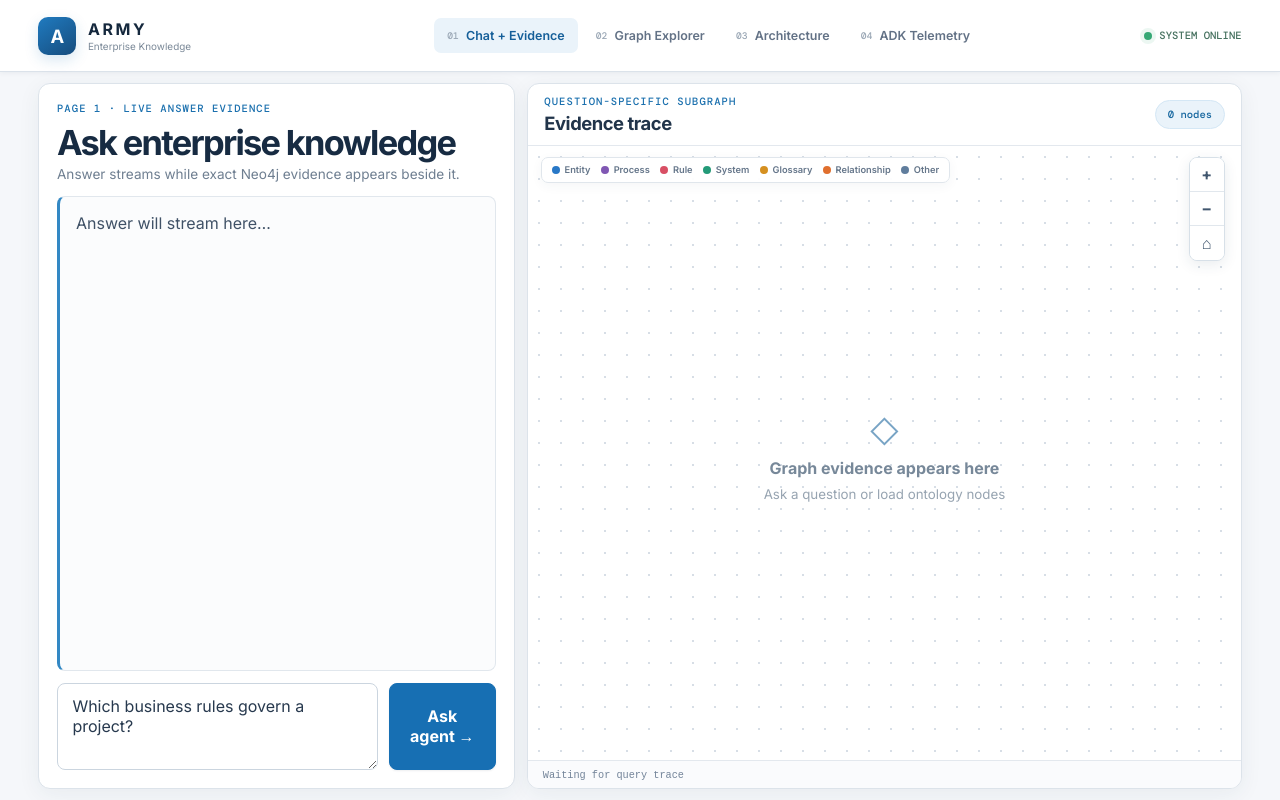
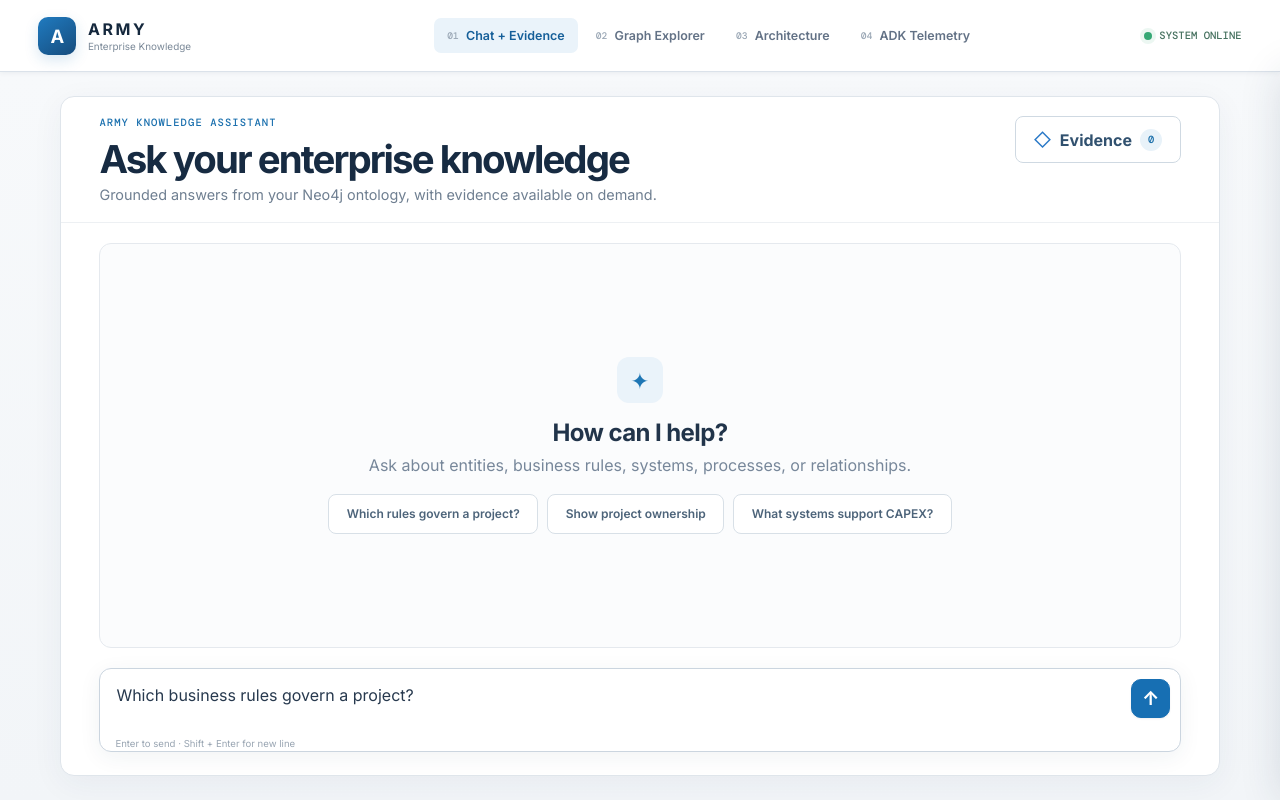
Before and after one commit to biswajitNanda223/may-the-knowledge-be-with-you, a React (Vite) app in the folder apps/web/: page / in a window 1280 px wide. Built offline with nearby package versions, Linux system fonts and the light colour scheme; no server answers.

Commit message:
feat(web): focus chat and graph exploration

```diff
--- a/apps/web/src/pages/ChatPage.tsx
+++ b/apps/web/src/pages/ChatPage.tsx
@@ -1,19 +1,60 @@
-import { FormEvent, useState } from 'react';
+import { type FormEvent, useState } from 'react';
 import { API } from '../api';
 import { GraphCanvas } from '../components/GraphCanvas';
 import type { GraphEdge, GraphNode } from '../types';
+
 export function ChatPage() {
-  const [question, setQuestion] = useState('Which business rules govern a project?'); const [answer, setAnswer] = useState(''); const [nodes, setNodes] = useState<GraphNode[]>([]); const [edges, setEdges] = useState<GraphEdge[]>([]); const [busy, setBusy] = useState(false); const [trace, setTrace] = useState('');
-  async function submit(e: FormEvent) {
-    e.preventDefault(); setAnswer(''); setBusy(true);
+  const [question, setQuestion] = useState('Which business rules govern a project?');
+  const [answer, setAnswer] = useState('');
+  const [nodes, setNodes] = useState<GraphNode[]>([]);
+  const [edges, setEdges] = useState<GraphEdge[]>([]);
+  const [busy, setBusy] = useState(false);
+  const [trace, setTrace] = useState('');
+  const [evidenceOpen, setEvidenceOpen] = useState(false);
+
+  async function submit(event: FormEvent) {
+    event.preventDefault();
+    if (!question.trim() || busy) return;
+    setAnswer(''); setBusy(true); setNodes([]); setEdges([]); setTrace('');
     try {
       const response = await fetch(`${API}/v1/chat`, { method: 'POST', headers: { 'content-type': 'application/json' }, body: JSON.stringify({ question }) });
       if (!response.ok || !response.body) throw new Error(`Chat failed: ${response.status}`);
       const reader = response.body.getReader(); const decoder = new TextDecoder(); let buffer = '';
-      while (true) { const { value, done } = await reader.read(); if (done) break; buffer += decoder.decode(value, { stream: true }); const frames = buffer.split('\n\n'); buffer = frames.pop() ?? '';
-        for (const frame of frames) { const event = frame.match(/^event: (.+)$/m)?.[1]; const raw = frame.match(/^data: (.+)$/m)?.[1]; if (!raw) continue; const data = JSON.parse(raw); if (event === 'token') setAnswer(v => v + data.token); if (event === 'trace') { setNodes(data.nodes); setEdges(data.edges); setTrace(`${data.cypherId} · ${data.elapsedMs}ms · ${data.traceId}`); } }
+      while (true) {
+        const { value, done } = await reader.read(); if (done) break;
+        buffer += decoder.decode(value, { stream: true }); const frames = buffer.split('\n\n'); buffer = frames.pop() ?? '';
+        for (const frame of frames) {
+          const eventName = frame.match(/^event: (.+)$/m)?.[1]; const raw = frame.match(/^data: (.+)$/m)?.[1]; if (!raw) continue;
+          const data = JSON.parse(raw);
+          if (eventName === 'token') setAnswer(value => value + data.token);
+          if (eventName === 'trace') { setNodes(data.nodes); setEdges(data.edges); setTrace(`${data.cypherId} · ${data.elapsedMs}ms · ${data.traceId}`); }
+          if (eventName === 'error') setAnswer(data.message ?? 'Agent request failed');
+        }
       }
-    } catch (err) { setAnswer(err instanceof Error ? err.message : 'Request failed'); } finally { setBusy(false); }
+    } catch (error) { setAnswer(error instanceof Error ? error.message : 'Request failed'); }
+    finally { setBusy(false); }
   }
-  return <main className="chat-grid"><section className="panel chat-panel"><div><p className="eyebrow">PAGE 1 · LIVE ANSWER EVIDENCE</p><h1>Ask enterprise knowledge</h1><p className="muted">Answer streams while exact Neo4j evidence appears beside it.</p></div><div className="answer" aria-live="polite">{answer || 'Answer will stream here…'}{busy && <span className="cursor">▌</span>}</div><form onSubmit={submit}><textarea value={question} onChange={e => setQuestion(e.target.value)} rows={3}/><button disabled={busy}>{busy ? 'Tracing…' : 'Ask agent →'}</button></form></section><section className="panel evidence"><div className="panel-head"><div><p className="eyebrow">QUESTION-SPECIFIC SUBGRAPH</p><h2>Evidence trace</h2></div><span className="pill">{nodes.length} nodes</span></div><GraphCanvas nodes={nodes} edges={edges}/><code className="trace">{trace || 'Waiting for query trace'}</code></section></main>;
+
+  return <main className="chat-workspace">
+    <section className="chat-surface">
+      <div className="chat-heading">
+        <div><p className="eyebrow">ARMY KNOWLEDGE ASSISTANT</p><h1>Ask your enterprise knowledge</h1><p className="muted">Grounded answers from your Neo4j ontology, with evidence available on demand.</p></div>
+        <button type="button" className="secondary-button evidence-toggle" onClick={() => setEvidenceOpen(true)}><span>◇</span> Evidence <b>{nodes.length}</b></button>
+      </div>
+      <div className={`conversation ${answer ? 'has-answer' : ''}`} aria-live="polite">
+        {answer ? <><div className="assistant-avatar">A</div><div><small>ARMY</small><p>{answer}</p>{busy && <span className="cursor">▌</span>}</div></> : <div className="chat-empty"><span>✦</span><h2>How can I help?</h2><p>Ask about entities, business rules, systems, processes, or relationships.</p><div className="prompt-chips">{['Which rules govern a project?','Show project ownership','What systems support CAPEX?'].map(prompt => <button type="button" key={prompt} onClick={() => setQuestion(prompt)}>{prompt}</button>)}</div></div>}
+      </div>
+      <form className="chat-composer" onSubmit={submit}>
+        <textarea aria-label="Ask ARMY" placeholder="Ask a question about your enterprise ontology…" value={question} onChange={event => setQuestion(event.target.value)} rows={2} onKeyDown={event => { if (event.key === 'Enter' && !event.shiftKey) { event.preventDefault(); event.currentTarget.form?.requestSubmit(); } }}/>
+        <button className="send-button" disabled={busy || !question.trim()} aria-label="Send question">{busy ? '…' : '↑'}</button>
+        <small>Enter to send · Shift + Enter for new line</small>
+      </form>
+    </section>
+    {evidenceOpen && <button className="drawer-backdrop" aria-label="Close evidence" onClick={() => setEvidenceOpen(false)} />}
+    <aside className={`evidence-drawer ${evidenceOpen ? 'open' : ''}`} aria-hidden={!evidenceOpen}>
+      <div className="drawer-head"><div><p className="eyebrow">QUESTION-SPECIFIC SUBGRAPH</p><h2>Evidence trace</h2></div><button type="button" className="icon-button" onClick={() => setEvidenceOpen(false)} aria-label="Close evidence">×</button></div>
+      <div className="drawer-stats"><span>{nodes.length} nodes</span><span>{edges.length} relationships</span></div>
+      <GraphCanvas nodes={nodes} edges={edges}/><code className="trace">{trace || 'Ask a question to generate evidence'}</code>
+    </aside>
+  </main>;
 }
--- a/apps/web/src/pages/ExplorerPage.tsx
+++ b/apps/web/src/pages/ExplorerPage.tsx
@@ -1,14 +1,44 @@
-import { FormEvent, useCallback, useEffect, useState } from 'react';
+import { type FormEvent, useEffect, useState } from 'react';
 import { getGraph, getNeighbors } from '../api';
 import { GraphCanvas } from '../components/GraphCanvas';
 import type { GraphEdge, GraphNode } from '../types';
-import { mergeGraph } from '../graph-merge';
+
 export function ExplorerPage() {
-  const [nodes, setNodes] = useState<GraphNode[]>([]), [edges, setEdges] = useState<GraphEdge[]>([]); const [cursor, setCursor] = useState<string | null>(null); const [search, setSearch] = useState(''); const [error, setError] = useState('');
-  const merge = (incoming: { nodes: GraphNode[]; edges: GraphEdge[] }) => { const merged = mergeGraph({ nodes, edges }, incoming); setNodes(merged.nodes); setEdges(merged.edges); };
-  const load = useCallback(async (reset = false) => { try { const p = new URLSearchParams({ limit: '25' }); if (!reset && cursor) p.set('cursor', cursor); if (search) p.set('search', search); const data = await getGraph(p); if (reset) { setNodes(data.nodes); setEdges(data.edges); } else merge(data); setCursor(data.nextCursor); setError(''); } catch (e) { setError(e instanceof Error ? e.message : 'Failed'); } }, [cursor, search]);
-  useEffect(() => { void load(true); }, []);
-  async function expand(id: string) { try { merge(await getNeighbors(id)); } catch (e) { setError(e instanceof Error ? e.message : 'Failed'); } }
-  function submit(e: FormEvent) { e.preventDefault(); setCursor(null); void load(true); }
-  return <main className="explorer"><section className="toolbar"><div><p className="eyebrow">PAGE 2 · CURSOR-PAGINATED EXPLORATION</p><h1>Ontology explorer</h1></div><form onSubmit={submit}><input placeholder="Search entity, rule, system…" value={search} onChange={e => setSearch(e.target.value)}/><button>Search</button></form><div className="stats"><span>{nodes.length} loaded</span><span>{edges.length} edges</span><span>Click node to expand</span></div></section>{error && <p className="error">{error}</p>}<section className="panel explorer-graph"><GraphCanvas nodes={nodes} edges={edges} onNode={expand}/><button className="load-more" disabled={!cursor} onClick={() => load(false)}>{cursor ? '+ Load next 25' : 'End of result set'}</button></section></main>;
+  const [nodes, setNodes] = useState<GraphNode[]>([]);
+  const [edges, setEdges] = useState<GraphEdge[]>([]);
+  const [requestCursor, setRequestCursor] = useState<string | null>(null);
+  const [nextCursor, setNextCursor] = useState<string | null>(null);
+  const [history, setHistory] = useState<Array<string | null>>([]);
+  const [search, setSearch] = useState('');
+  const [error, setError] = useState('');
+  const [selected, setSelected] = useState<GraphNode | null>(null);
+  const [page, setPage] = useState(1);
+  const [loading, setLoading] = useState(false);
+
+  async function loadPage(cursor: string | null, reset = false) {
+    setLoading(true);
+    try {
+      const params = new URLSearchParams({ limit: '25' }); if (cursor) params.set('cursor', cursor); if (search.trim()) params.set('search', search.trim());
+      const data = await getGraph(params); setNodes(data.nodes); setEdges(data.edges); setRequestCursor(cursor); setNextCursor(data.nextCursor); setSelected(null); setError('');
+      if (reset) { setHistory([]); setPage(1); }
+    } catch (reason) { setError(reason instanceof Error ? reason.message : 'Graph request failed'); }
+    finally { setLoading(false); }
+  }
+  useEffect(() => { void loadPage(null, true); }, []);
+
+  async function isolateNode(id: string) {
+    setLoading(true);
+    try { const data = await getNeighbors(id); setNodes(data.nodes); setEdges(data.edges); setSelected(data.nodes.find(node => node.id === id) ?? data.nodes[0] ?? null); setError(''); }
+    catch (reason) { setError(reason instanceof Error ? reason.message : 'Node expansion failed'); }
+    finally { setLoading(false); }
+  }
+  function submit(event: FormEvent) { event.preventDefault(); void loadPage(null, true); }
+  function nextPage() { if (!nextCursor) return; setHistory(value => [...value, requestCursor]); setPage(value => value + 1); void loadPage(nextCursor); }
+  function previousPage() { if (!history.length) return; const previous = history[history.length - 1]; setHistory(value => value.slice(0, -1)); setPage(value => Math.max(1, value - 1)); void loadPage(previous); }
+
+  return <main className="explorer">
+    <section className="toolbar"><div><p className="eyebrow">CURSOR-PAGINATED EXPLORATION</p><h1>Ontology explorer</h1></div><form onSubmit={submit}><input placeholder="Search entity, rule, system…" value={search} onChange={event => setSearch(event.target.value)}/><button disabled={loading}>Search</button></form><div className="stats"><span>{nodes.length} visible</span><span>{edges.length} relationships</span><span>{selected ? `Focused: ${selected.name}` : `Page ${page}`}</span></div></section>
+    {error && <p className="error">{error}</p>}
+    <section className="panel explorer-graph"><GraphCanvas nodes={nodes} edges={edges} onNode={isolateNode}/>{loading && <div className="graph-loading">Loading graph…</div>}<div className="pagination-bar">{selected ? <><button className="secondary-button" onClick={() => loadPage(requestCursor)}>← Back to page {page}</button><span>Showing selected node and direct neighbors only</span></> : <><button className="secondary-button" disabled={!history.length || loading} onClick={previousPage}>← Previous</button><span>Page {page} · 25 nodes maximum</span><button disabled={!nextCursor || loading} onClick={nextPage}>Next →</button></>}</div></section>
+  </main>;
 }
```
Also changed, not shown: apps/web/src/styles.css.
